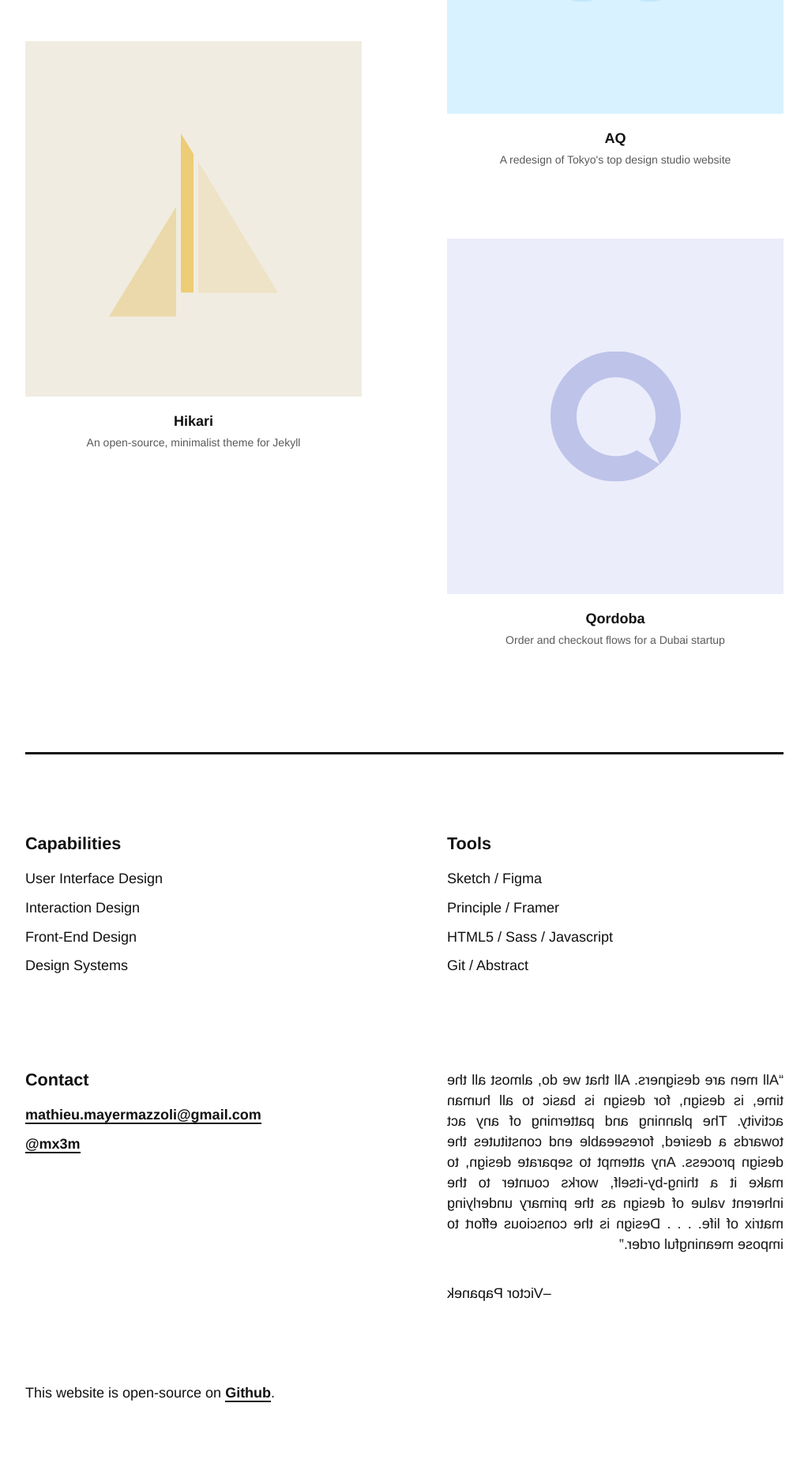
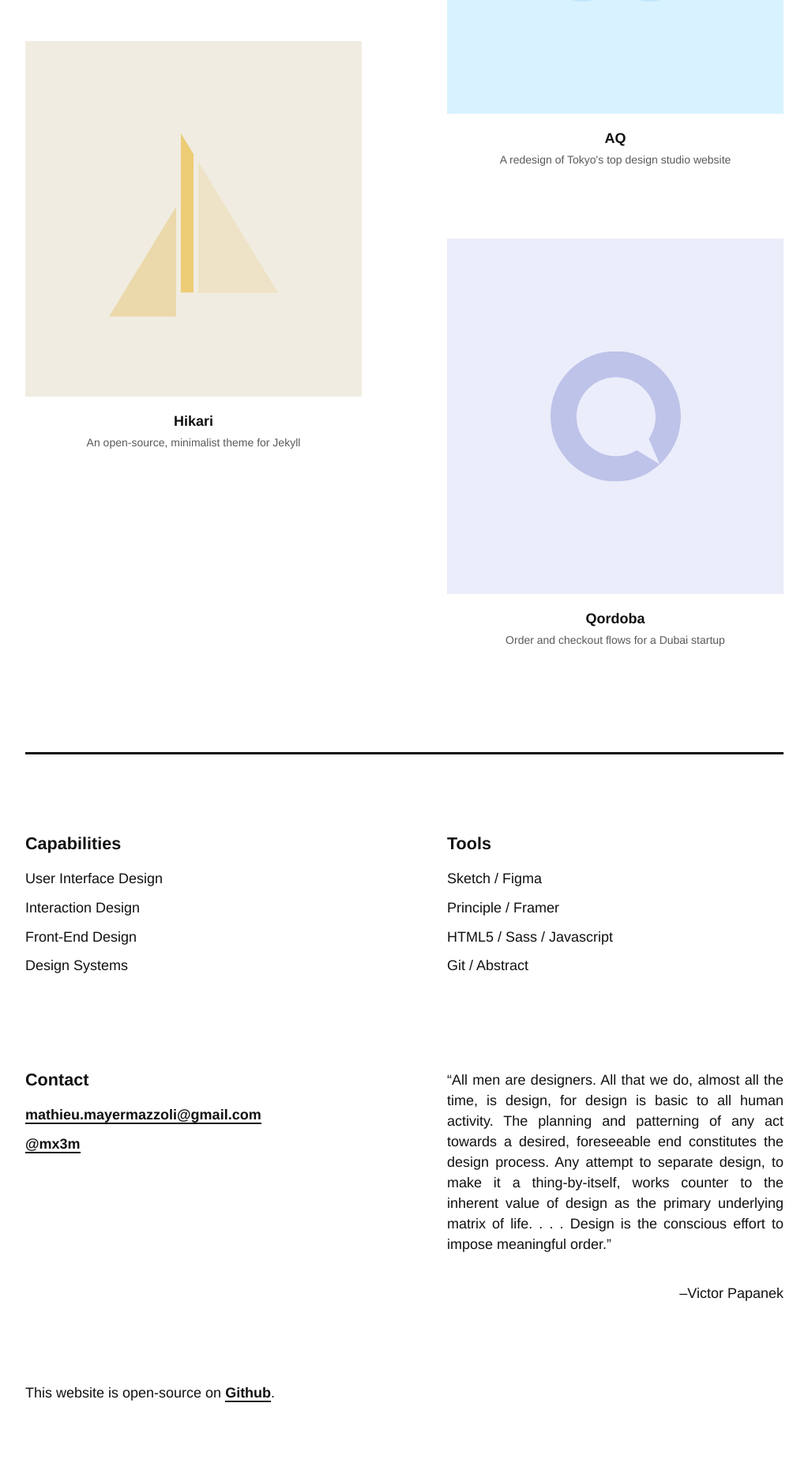
Before and after one commit to mx3m/mx3m.github.io, a Jekyll site: the page built from index.html, in a window 1280 px wide. Shown: the part 3271-5147 px from the top of the page at 79% size, without its empty margins (128-1151 px from the left). Built offline with Jekyll 4.4.1, drawn with Linux system fonts in a browser that asks for light colours.

Commit message:
unflipped the quote in the footer

```diff
--- a/_includes/footer.html
+++ b/_includes/footer.html
@@ -25,10 +25,9 @@
         <li><a class="hint" href="https://twitter.com/mx3m">@mx3m</a></li>
       </ul>
     </div> <!-- grid-item -->
-    <div class="grid-item flip">
+    <div class="grid-item">
       <blockquote>“All men are designers. All that we do, almost all the time, is design, for design is basic to all human activity. The planning and patterning of any act towards a desired, foreseeable end constitutes the design process. Any attempt to separate design, to make it a thing-by-itself, works counter to the inherent value of design as the primary underlying matrix of life. . . . Design is the conscious effort to impose meaningful order.”</blockquote>
       <p class="author ts-align-right">–Victor Papanek</p>
-      <!-- Hi, thank you for reading one of my favorite quote about design. You might find amusing to know I'm also an avid gamer, my favorite game at the moment is Slay the Spire on PC. It's fun, unforgiving, strategic and cheap too (less than $20 I believe). You should play it too! -->
     </div> <!-- grid-item -->
   </div>
   <p class="site-footer-note">This website is open-source on <a class="hint" href="https://github.com/mx3m/mx3m.github.io">Github</a>.</p>
--- a/js/main.js
+++ b/js/main.js
@@ -1,4 +1,11 @@
 $(document).ready(function() {
+
+  // Screen transitions
+  Barba.Pjax.start();
+
+  if ($(window).width() > 639) {
+    Barba.Prefetch.init();
+  }
 
   // Reveal objects on scroll
   window.sr = ScrollReveal({ mobile: false });
@@ -10,14 +17,4 @@ $(document).ready(function() {
     viewFactor: 0.5,
   });
 
-
-  // Screen transitions
-  Barba.Pjax.start();
-
-  Barba.transitionLength = 500;
-
-  if ($(window).width() > 639) {
-    Barba.Prefetch.init();
-  }
-
 });
```
Also changed, not shown: js/barba-transitions.min.js.
